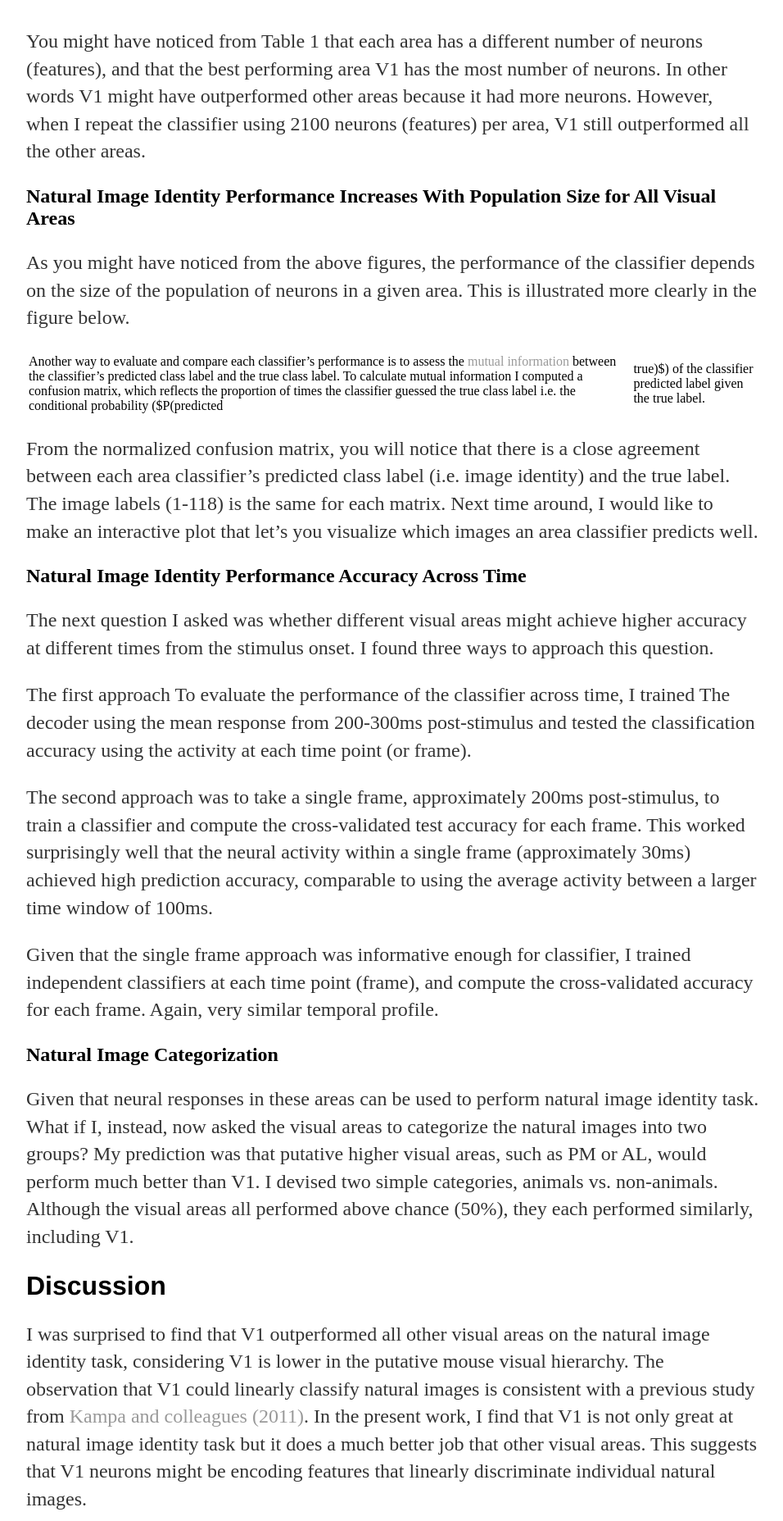
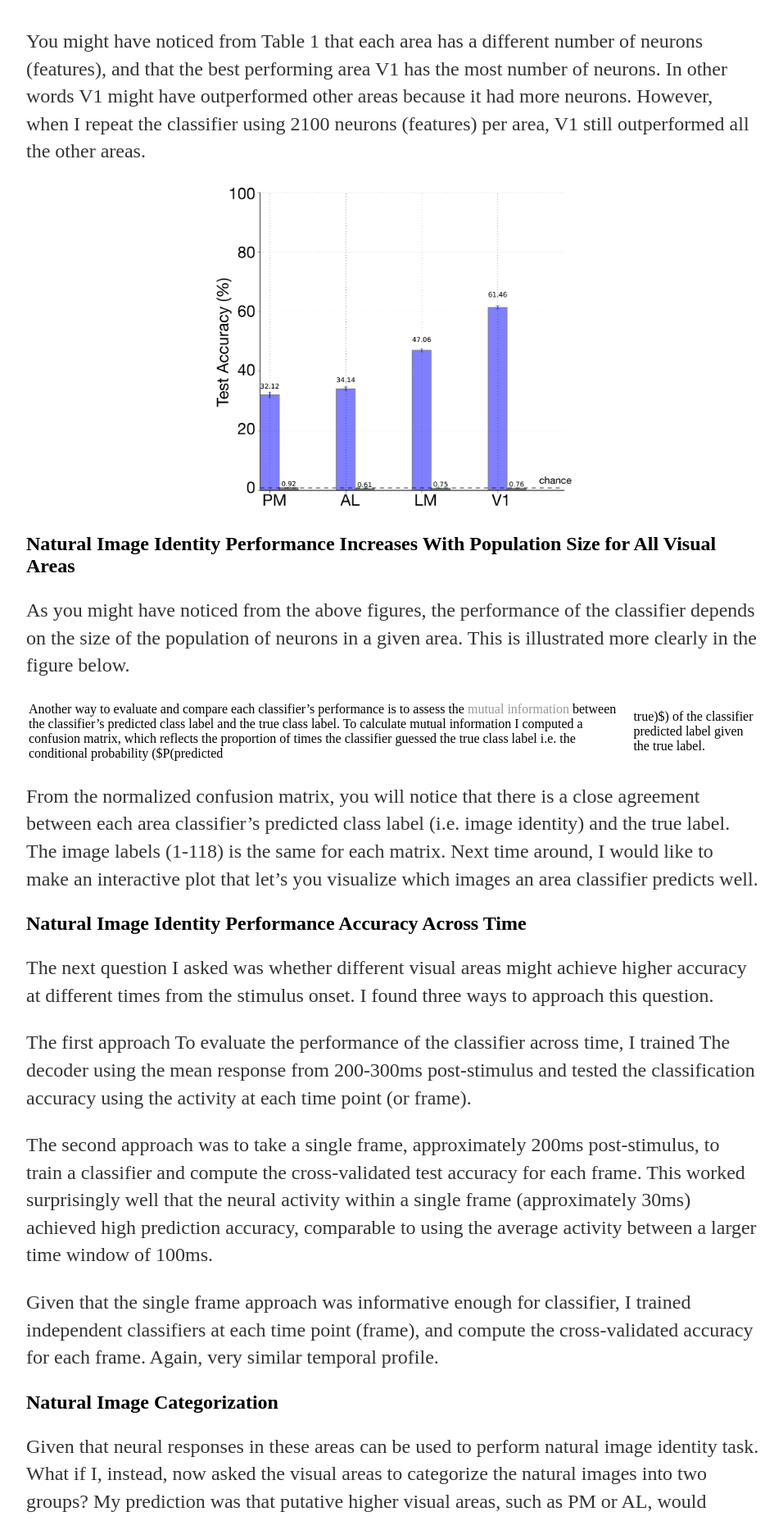
Before and after one commit to kachiO/kachio.github.io, a Jekyll site: the page built from _posts/2016-12-10-Decoding-Identity-of-Natural-Images.markdown, in a window 1280 px wide. Shown: the part 2489-4344 px from the top of the page at 82% size, without its empty margins (160-1116 px from the left). Built offline with Jekyll 4.4.1, drawn with Linux system fonts in a browser that asks for light colours.

Commit message:
Update 2016-12-10-Decoding-Identity-of-Natural-Images.markdown

```diff
--- a/_posts/2016-12-10-Decoding-Identity-of-Natural-Images.markdown
+++ b/_posts/2016-12-10-Decoding-Identity-of-Natural-Images.markdown
@@ -38,6 +38,8 @@ Although all the visual areas performed well above chance (0.85%), V1 exhibited
 You might have noticed from Table 1 that each area has a different number of neurons (features), and that the best performing area V1 has the most number of neurons. In other words V1 might have outperformed other areas because it had more neurons. However, when I repeat the classifier using 2100 neurons (features) per area, V1 still outperformed all the other areas.
 
 [**Figure 1b.**]: /assets/blog/natural_image_identity/Decoder_accuracy_2100_neurons.png "Natural Image Identity Performance for Each Area, 2100 neurons included"
+
+<center><img src="/assets/blog/natural_image_identity/Decoder_accuracy_2100_neurons.png" height="400" alt= "Figure 1b." title="Natural Image Identity Performance for Each Area, 2100 neurons included"></center>
 
 
 <h2>Natural Image Identity Performance Increases With Population Size for All Visual Areas</h2>
```
